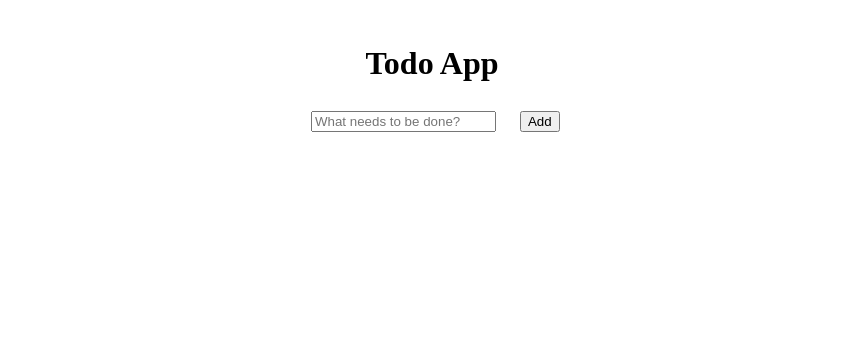
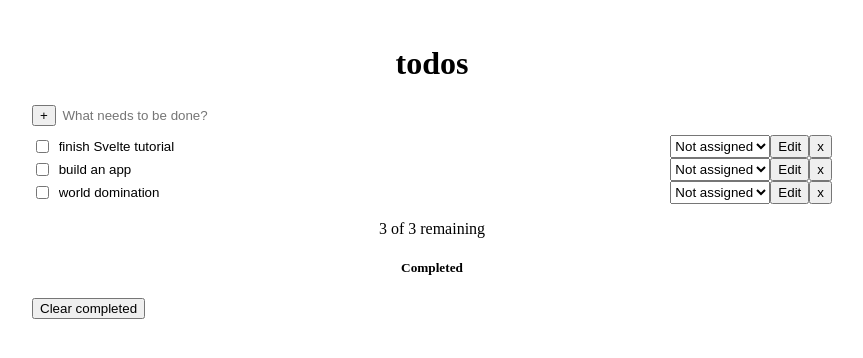
Before and after one commit to martincajka/todoapp-fe, a SvelteKit app: page / in a window 1280 px wide. Shown: the top 358 px of the page, without its empty margins (208-1071 px from the left). Built offline with nearby package versions, Linux system fonts and the light colour scheme.

Commit message:
implement basic functionality on UI

```diff
--- a/src/routes/+page.svelte
+++ b/src/routes/+page.svelte
@@ -1,49 +1,134 @@
 <script>
+  import { text } from "@sveltejs/kit";
   import TodoItem from "../components/TodoItem.svelte";
+  import TodoList from "../components/TodoList.svelte";
 
-  let todos = [];
-  let newTodo = "";
-  let newTodoIndex = -1;
+  let assignees = $state([
+    {
+      id: 1,
+      text: `Not assigned`,
+    },
+    {
+      id: 2,
+      text: `John Doe`,
+    },
+    {
+      id: 3,
+      text: `Jane Doe`,
+    },
+  ]);
 
-  function addTodo() {
-    if (newTodo.trim()) {
-      todos = [...todos, { text: newTodo, done: false }];
-      newTodoIndex = todos.length - 1;
-      newTodo = "";
+  let selected = $state();
 
-      setTimeout(() => {
-        newTodoIndex = -1;
-      }, 3000);
+  let todos = $state([
+    {
+      done: false,
+      deleted: false,
+      createdAt: Date.now(),
+      assignee: assignees[0],
+      deadline: null,
+      text: "finish Svelte tutorial",
+    },
+    {
+      done: false,
+      deleted: false,
+      createdAt: Date.now(),
+      assignee: assignees[0],
+      deadline: null,
+      text: "build an app",
+    },
+    {
+      done: false,
+      deleted: false,
+      createdAt: Date.now(),
+      assignee: assignees[0],
+      deadline: null,
+      text: "world domination",
+    },
+  ]);
+
+  let newTodo = $state({ text: "" });
+
+  function displayActive() {
+    return todos.filter((t) => !t.done && !t.deleted);
+  }
+
+  function displayCompleted() {
+    return todos.filter((t) => t.done && !t.deleted);
+  }
+
+  function add() {
+    if (newTodo.text.trim()) {
+      todos.unshift({
+        done: false,
+        deleted: false,
+        createdAt: Date.now(),
+        assignee: assignees[0],
+        deadline: null,
+        text: newTodo.text,
+      });
+      newTodo.text = "";
     }
   }
 
-  function toggleTodoDone(index) {
-    todos = todos.map((todo, i) =>
-      i === index ? { ...todo, done: !todo.done } : todo
-    );
+  function deleteTodo(todo) {
+    return () => {
+      todo.deleted = true;
+    };
   }
 
-  function deleteTodo(index) {
-    todos = todos.filter((_, i) => i !== index);
+  function clear() {
+    todos = todos.filter((t) => !t.done);
   }
+
+  let remaining = $derived(todos.filter((t) => !t.done && !t.deleted).length);
+  let notDeleted = $derived(todos.filter((t) => !t.deleted).length);
 </script>
 
 <main>
-  <h1>Todo App</h1>
-  <input bind:value={newTodo} placeholder="What needs to be done?" />
-  <button on:click={addTodo}>Add</button>
-
-  <ul>
-    {#each todos as todo, index}
-      <TodoItem
-        {todo}
-        {index}
-        {toggleTodoDone}
-        {deleteTodo}
-        isNew={index === newTodoIndex}
-      />
-    {/each}
-  </ul>
+  <div class="centered">
+    <h1>todos</h1>
+    <ul class="todos">
+      <li class="new-todo">
+        <button onclick={add}>+</button>
+        <input
+          type="text"
+          placeholder="What needs to be done?"
+          bind:value={newTodo.text}
+        />
+      </li>
+      {#each displayActive() as todo}
+        <li class:done={todo.done}>
+          <input type="checkbox" bind:checked={todo.done} />
+          <input type="text" bind:value={todo.text} />
+          <select bind:value={todo.assignee}>
+            {#each assignees as assignee}
+              <option value={assignee}>
+                {assignee.text}
+              </option>
+            {/each}
+          </select>
+          <button>Edit</button>
+          <button onclick={deleteTodo(todo)}>x</button>
+        </li>
+      {/each}
+    </ul>
+    <p>{remaining} of {notDeleted} remaining</p>
+    <h5>Completed</h5>
+    <ul class="todos">
+      <li class="new-todo">
+        <button onclick={clear}> Clear completed </button>
+      </li>
+      {#each displayCompleted() as todo}
+        <li class:done={todo.done}>
+          <input type="checkbox" bind:checked={todo.done} />
+          <input type="text" bind:value={todo.text} />
+          <span>{todo.assignee.text}</span>
+          <button onclick={deleteTodo(todo)}>x</button>
+        </li>
+      {/each}
+    </ul>
+  </div>
 </main>
 
 <style>
@@ -54,16 +139,34 @@
     margin: 0 auto;
   }
 
-  input {
-    margin: 0.5em;
+  .new-todo {
+    display: flex;
+    align-items: center;
+    margin: 0.5em 0;
+  }
+
+  .centered {
+    max-width: auto;
+    margin: 0 auto;
+  }
+
+  .done {
+    opacity: 0.4;
+  }
+
+  li {
+    display: flex;
+  }
+
+  input[type="text"] {
+    flex: 1;
+    padding: 0.5em;
+    margin: -0.2em 0;
+    border: none;
   }
 
   ul {
     list-style: none;
     padding: 0;
   }
-
-  button {
-    margin-left: 1em;
-  }
 </style>
```
